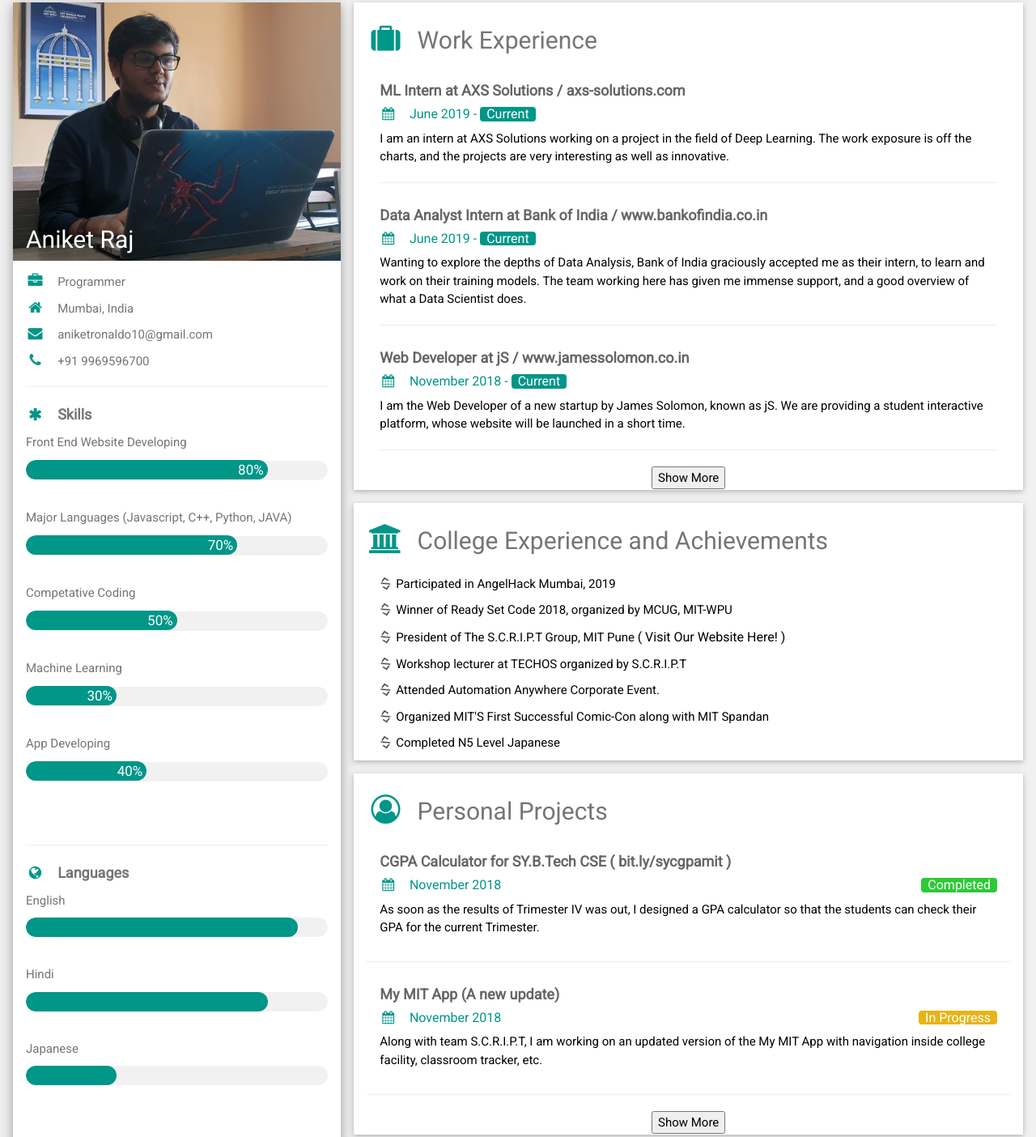
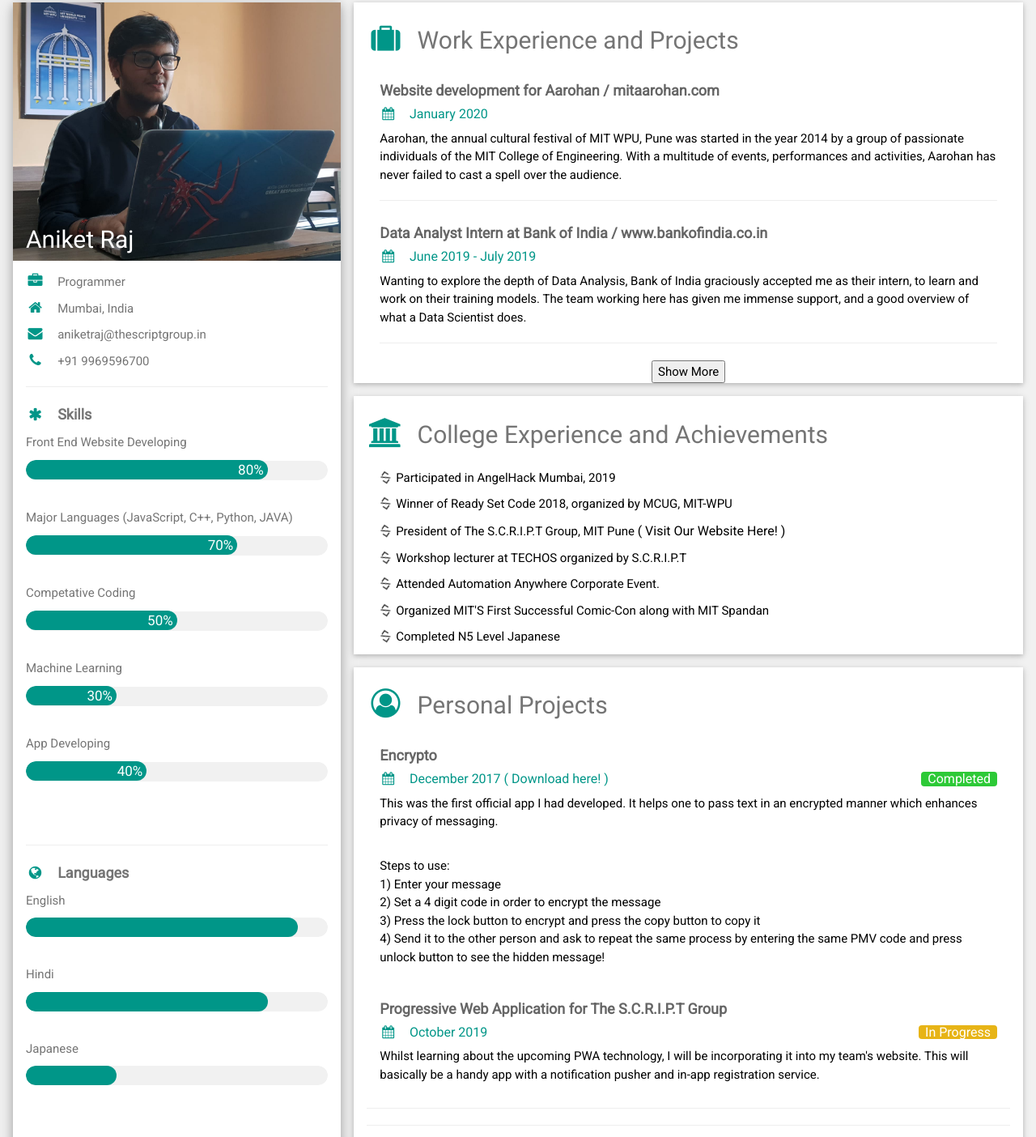
Before and after one commit to AniketRaj314/MyCVWebsite, a plain HTML site: page AniketCV_home.html in a window 1280 px wide. Shown: the part 13-1417 px from the top of the page at 81% size. Drawn offline with nearby package versions, Linux system fonts and the light colour scheme.

Commit message:
Updated projects

```diff
--- a/AniketCV_home.html
+++ b/AniketCV_home.html
@@ -51,7 +51,7 @@ html,body,h1,h2,h3,h4,h5,h6 {font-family: "Roboto", sans-serif}
         <div class="w3-container">
             <p class= "wow bounceInUp"><i class="fa fa-briefcase fa-fw w3-margin-right w3-large w3-text-teal w3-margin-top"></i>Programmer</p>
             <p class= "wow bounceInUp" data-wow-delay="0.5s"><i class="fa fa-home fa-fw w3-margin-right w3-large w3-text-teal"></i>Mumbai, India</p>
-            <p class= "wow bounceInUp" data-wow-delay="1.0s"><i class="fa fa-envelope fa-fw w3-margin-right w3-large w3-text-teal"></i>aniketronaldo10@gmail.com</p>
+            <p class= "wow bounceInUp" data-wow-delay="1.0s"><i class="fa fa-envelope fa-fw w3-margin-right w3-large w3-text-teal"></i>aniketraj@thescriptgroup.in</p>
             <p class= "wow bounceInUp" data-wow-delay="1.5s"><i class="fa fa-phone fa-fw w3-margin-right w3-large w3-text-teal"></i>+91 9969596700</p>
             <hr>
 
@@ -63,7 +63,7 @@ html,body,h1,h2,h3,h4,h5,h6 {font-family: "Roboto", sans-serif}
               <span class="skill-count_and" style="font-size: 17px; color: white; float: right; padding-right: 5px;">80%</span>
             </div>
           </div>
-          <p>Major Languages (Javascript, C++, Python, JAVA)</p>
+          <p>Major Languages (JavaScript, C++, Python, JAVA)</p>
           <div class="skill">
             <div class="skill-bar skill_ps wow slideInLeft animated">
               <span class="skill-count_ps" style="font-size: 17px; color: white; float: right; padding-right: 5px;">70%</span>
@@ -143,20 +143,26 @@ html,body,h1,h2,h3,h4,h5,h6 {font-family: "Roboto", sans-serif}
 
       <div class="wow bounceInUp">
       <div class="w3-container w3-card w3-white w3-margin-bottom">
-        <h2 class="w3-text-grey w3-padding-16"><i class="fa fa-suitcase fa-fw w3-margin-right w3-xxlarge w3-text-teal"></i>Work Experience</h2>
+        <h2 class="w3-text-grey w3-padding-16"><i class="fa fa-suitcase fa-fw w3-margin-right w3-xxlarge w3-text-teal"></i>Work Experience and Projects</h2>
         <div class="w3-container">
+          <h5 class="w3-opacity"><b>Website development for Aarohan / <a href="http://mitaarohan.com" target="_blank">mitaarohan.com</a></b></h5>
+          <h6 class="w3-text-teal"><i class="fa fa-calendar fa-fw w3-margin-right"></i>January 2020</h6>
+          <p>Aarohan, the annual cultural festival of MIT WPU, Pune was started in the year 2014 by a group of passionate individuals of the MIT College of Engineering. With a multitude of events, performances and activities, Aarohan has never failed to cast a spell over the audience.</p>
+          <hr>
+        </div>
+        <div class="w3-container hidework">
           <h5 class="w3-opacity"><b>ML Intern at AXS Solutions / <a href = "http://axs-solutions.com/" target="_blank">axs-solutions.com</a></b></h5>
-          <h6 class="w3-text-teal"><i class="fa fa-calendar fa-fw w3-margin-right"></i>June 2019 - <span class="w3-tag w3-teal w3-round">Current</span></h6>
-          <p>I am an intern at AXS Solutions working on a project in the field of Deep Learning. The work exposure is off the charts, and the projects are very interesting as well as innovative.</p>
+          <h6 class="w3-text-teal"><i class="fa fa-calendar fa-fw w3-margin-right"></i>June 2019 - July 2019</h6>
+          <p>I was an intern at AXS Solutions working on a project in the field of Deep Learning. The work exposure is off the charts, and the projects are very interesting as well as innovative.</p>
           <hr>
         </div>
         <div class="w3-container">
           <h5 class="w3-opacity"><b>Data Analyst Intern at Bank of India / <a href="https://www.bankofindia.co.in/english/home.aspx" target = "_blank">www.bankofindia.co.in</a></b></h5>
-          <h6 class="w3-text-teal"><i class="fa fa-calendar fa-fw w3-margin-right"></i>June 2019 - <span class="w3-tag w3-teal w3-round">Current</span></h6>
-          <p>Wanting to explore the depths of Data Analysis, Bank of India graciously accepted me as their intern, to learn and work on their training models. The team working here has given me immense support, and a good overview of what a Data Scientist does.</p>
+          <h6 class="w3-text-teal"><i class="fa fa-calendar fa-fw w3-margin-right"></i>June 2019 - July 2019</h6>
+          <p>Wanting to explore the depth of Data Analysis, Bank of India graciously accepted me as their intern, to learn and work on their training models. The team working here has given me immense support, and a good overview of what a Data Scientist does.</p>
           <hr>
         </div>
-        <div class="w3-container">
+        <div class="w3-container hidework">
           <h5 class="w3-opacity"><b>Web Developer at jS / <a href = "https://www.jamessolomon.co.in/" target="_blank">www.jamessolomon.co.in</a></b></h5>
           <h6 class="w3-text-teal"><i class="fa fa-calendar fa-fw w3-margin-right"></i>November 2018 - <span class="w3-tag w3-teal w3-round">Current</span></h6>
           <p>I am the Web Developer of a new startup by James Solomon, known as jS. We are providing a student interactive platform, whose website will be launched in a short time.</p>
@@ -196,16 +202,24 @@ html,body,h1,h2,h3,h4,h5,h6 {font-family: "Roboto", sans-serif}
       <div class="w3-container w3-card w3-white w3-margin-bottom">
         <h2 class="w3-text-grey w3-padding-16"><i class="fa fa-user-circle-o fa-fw w3-margin-right w3-xxlarge w3-text-teal"></i>Personal Projects</h2>
         <div class="w3-container">
+          <h5 class="w3-opacity"><b>Encrypto</b></h5>
+          <h6 class="w3-text-teal"><i class="fa fa-calendar fa-fw w3-margin-right"></i>December 2017 ( <a href="Encrpyto.apk">Download here!</a> )<span class="w3-tag w3-text-white w3-round wow flip" data-wow-delay = "1s" style="float: right; background-color: #2DC937;">Completed</span></h6>
+          <p>This was the first official app I had developed. It helps one to pass text in an encrypted manner which enhances privacy of messaging.</p>
+          <br>
+          <p>Steps to use: <br>1) Enter your message<br>2) Set a 4 digit code in order to encrypt the message<br>3) Press the lock button to encrypt and press the copy button to copy it<br>4) Send it to the other person and ask to repeat the same process by entering the same PMV code and press unlock button to see the hidden message!</p>
+          <br>
+        </div>
+        <div class="w3-container">
+          <h5 class="w3-opacity"><b>Progressive Web Application for The S.C.R.I.P.T Group</b></h5>
+          <h6 class="w3-text-teal"><i class="fa fa-calendar fa-fw w3-margin-right"></i>October 2019 <span class="w3-tag w3-text-white w3-round wow flash" data-wow-delay = "1s" style="float: right; background-color: #E7B416;">In Progress</span></h6>
+          <p>Whilst learning about the upcoming PWA technology, I will be incorporating it into my team's website. This will basically be a handy app with a notification pusher and in-app registration service.</p>
+        </div>
+        <hr>
+        <div class="w3-container hideproj">
           <h5 class="w3-opacity"><b>CGPA Calculator for SY.B.Tech CSE ( <a href = "https://bit.ly/sycgpamit" target="_blank">bit.ly/sycgpamit )</a></b></h5>
           <h6 class="w3-text-teal"><i class="fa fa-calendar fa-fw w3-margin-right"></i>November 2018 <span class="w3-tag w3-text-white w3-round wow flip" data-wow-delay = "1s" style="float: right; background-color: #2DC937;">Completed</span></h6>
           <p>As soon as the results of Trimester IV was out, I designed a GPA calculator so that the students can check their GPA for the current Trimester.</p>
           <p></p>
-        </div>
-        <hr>
-        <div class="w3-container">
-          <h5 class="w3-opacity"><b>My MIT App (A new update)</b></h5>
-          <h6 class="w3-text-teal"><i class="fa fa-calendar fa-fw w3-margin-right"></i>November 2018 <span class="w3-tag w3-text-white w3-round wow flash" data-wow-delay = "1s" style="float: right; background-color: #E7B416;">In Progress</span></h6>
-          <p>Along with team S.C.R.I.P.T, I am working on an updated version of the My MIT App with navigation inside college facility, classroom tracker, etc.</p>
         </div>
         <hr>
         <div class="w3-container hideproj">
@@ -214,15 +228,6 @@ html,body,h1,h2,h3,h4,h5,h6 {font-family: "Roboto", sans-serif}
           <p>A personalized blog tracker built in Python, with multi-user facility and password protection.</p>
           <p>I still have no intentions of making it public, until I design it with a proper GUI and an online 24x7 running server.</p><br>
           <hr>
-        </div>
-
-        <div class="w3-container hideproj">
-          <h5 class="w3-opacity"><b>Encrypto</b></h5>
-          <h6 class="w3-text-teal"><i class="fa fa-calendar fa-fw w3-margin-right"></i>December 2017 ( <a href="Encrpyto.apk">Download here!</a> )<span class="w3-tag w3-text-white w3-round wow flip" data-wow-delay = "1s" style="float: right; background-color: #2DC937;">Completed</span></h6>
-          <p>This was the first official app I had developed. It helps one to pass text in an encrypted manner which enhances privacy of messaging.</p>
-          <br>
-          <p>Steps to use: <br>1) Enter your message<br>2) Set a 4 digit code in order to encrypt the message<br>3) Press the lock button to encrypt and press the copy button to copy it<br>4) Send it to the other person and ask to repeat the same process by entering the same PMV code and press unlock button to see the hidden message!</p>
-          <br>
         </div>
         <div class="w3-container w3-center">
           <button id = "hideprojbutton">Show More</button>
```
